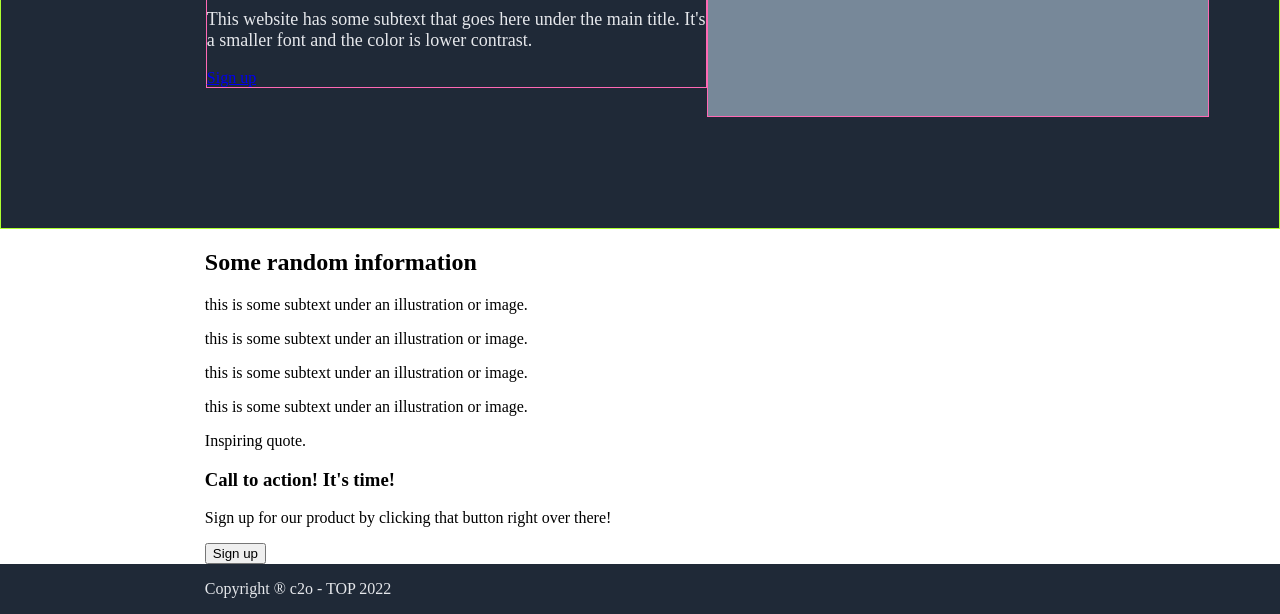
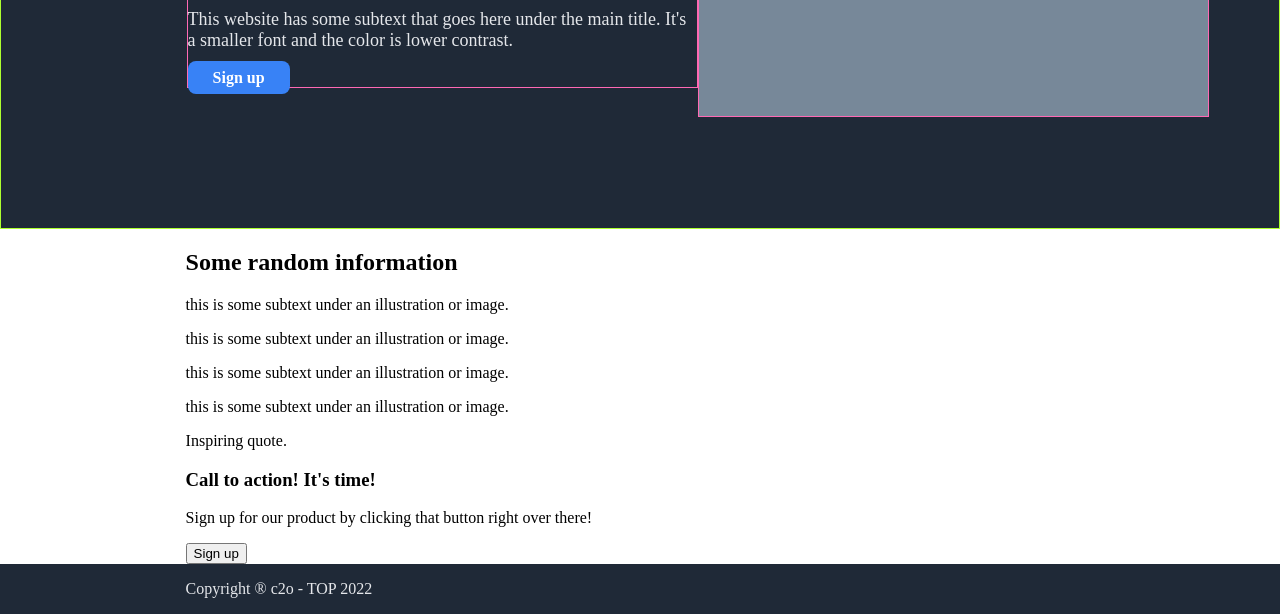
Before and after one commit to k-fields/TOP_LandingPage, a plain HTML site: page index.html in a window 1280 px wide. Shown: the part 353-967 px from the top of the page. Drawn offline with Linux system fonts and the light colour scheme.

Commit message:
Adjust signup button and layout

```diff
--- a/styles/styles.css
+++ b/styles/styles.css
@@ -16,7 +16,7 @@ body{
 
 .header, .footer, .panel1, .panel2, .panel3, .call-to-action{
     padding-right: 5.5vw;
-    padding-left: 16vw;
+    padding-left: 14.5vw;
 }
 
 .header{
@@ -47,10 +47,6 @@ body{
 
 }
 
-
-.text{
-    height:auto;
-}
 .panel1 > *{
     border:1px solid hotpink;
     flex:1 1 100%;
@@ -65,8 +61,6 @@ body{
 
 }
 
-
-
 .text1 h1{ /*hero primary text */
     font-size:48px;
     color: #f9faf8;
@@ -77,3 +71,12 @@ body{
     font-size: 18px;
     color: #e5e7eb;
 }
+
+.signup{
+    background-color: #3882f6;
+    color:white;
+    text-decoration:none;
+    font-weight:700;
+    padding:8px 25px;
+    border-radius:8px;
+}
```
